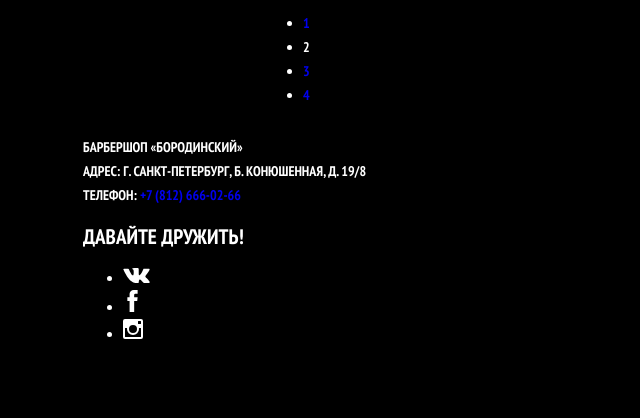
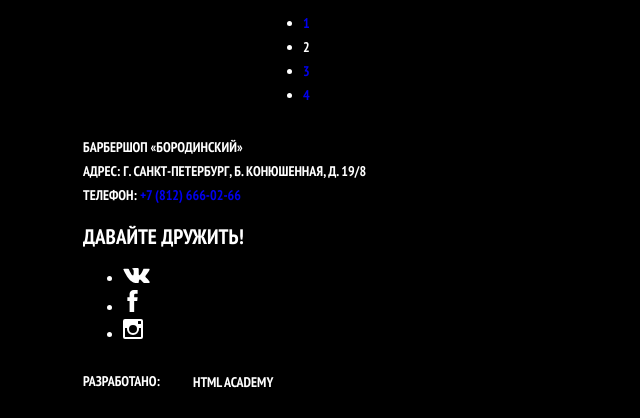
Before and after one commit to vv-tomilin/html_css_training_repushed-barber-acuatic-, a plain HTML site: page Barbershop_htmlacademy/catalog.html in a window 1280 px wide. Shown: the part 1349-1767 px from the top of the page, without its empty margins (87-727 px from the left). Before the commit the page ends 1709 px from the top, so only its background shows below. Drawn offline with Linux system fonts and the light colour scheme.

Commit message:
add footer-copyright section to catalog.html in barbershop project

```diff
--- a/Barbershop_htmlacademy/catalog.html
+++ b/Barbershop_htmlacademy/catalog.html
@@ -270,6 +270,12 @@
           </li>
         </ul>
       </section>
+<!-- ....................................................................... -->
+      <p class="footer-copyright">
+        <b>Разработано:</b>
+        <a class="button" href="https://htmlacademy.ru">HTML Academy</a>
+      </p>
+      </div>
     </footer>
   </body>
 </html>
```
